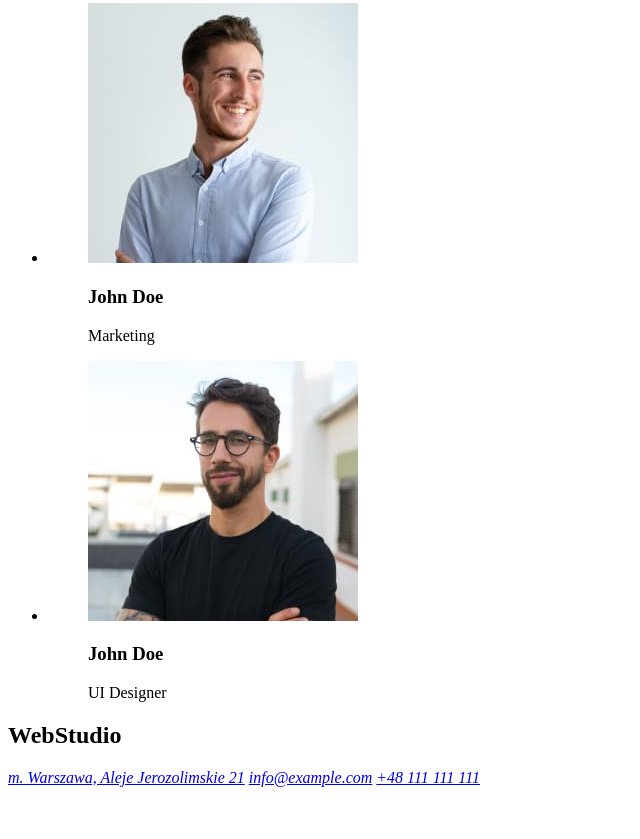
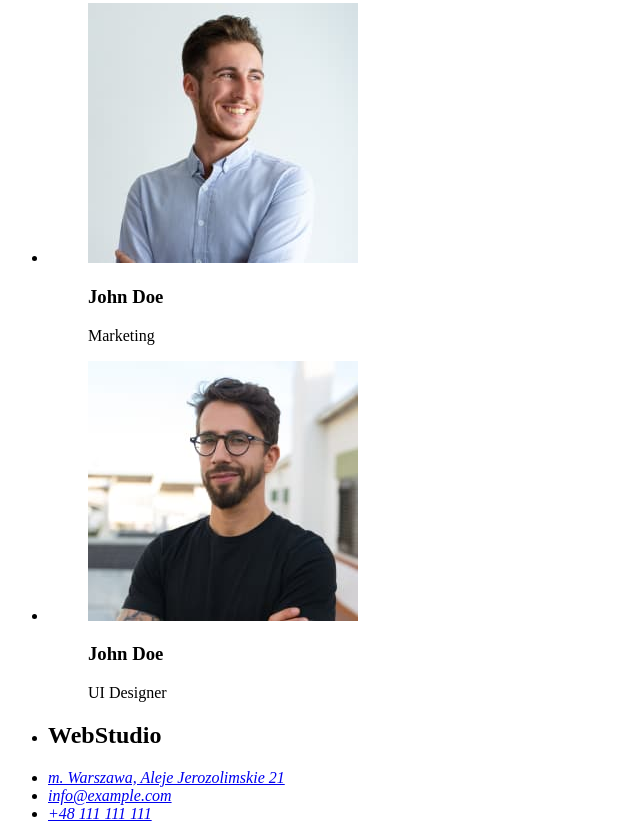
Before and after one commit to cmdspeed/goit-markup-hw-01, a plain HTML site: page index.html in a window 1280 px wide. Shown: the part 1987-2826 px from the top of the page, without its empty margins (0-640 px from the left). Before the commit the page ends 2782 px from the top, so only its background shows below. Drawn offline with Linux system fonts and the light colour scheme.

Commit message:
dodanie ul i li do footer

```diff
--- a/index.html
+++ b/index.html
@@ -119,17 +119,23 @@
         </section>
     </main>
     <footer>
+        <ul>
+            <li>
                 <h2>WebStudio</h2>
+            </li>
             <address>
+          <li>
             <a
               href="https://goo.gl/maps/srkfornJ1DspSCza9"
               target="_blank"
               rel="noopener nofollow noreferrer"
               >m. Warszawa, Aleje Jerozolimskie 21</a
             >
-        <a href="mailto:info@example.com">info@example.com</a>
-        <a href="tel:+48111111111">+48 111 111 111</a>
+          </li>
+          <li><a href="mailto:info@example.com">info@example.com</a></li>
+          <li><a href="tel:+48111111111">+48 111 111 111</a></li>
         </address>
+        </ul>
     </footer>
 </body>
 
```
Lines whose indentation alone changed are shown as unchanged.
